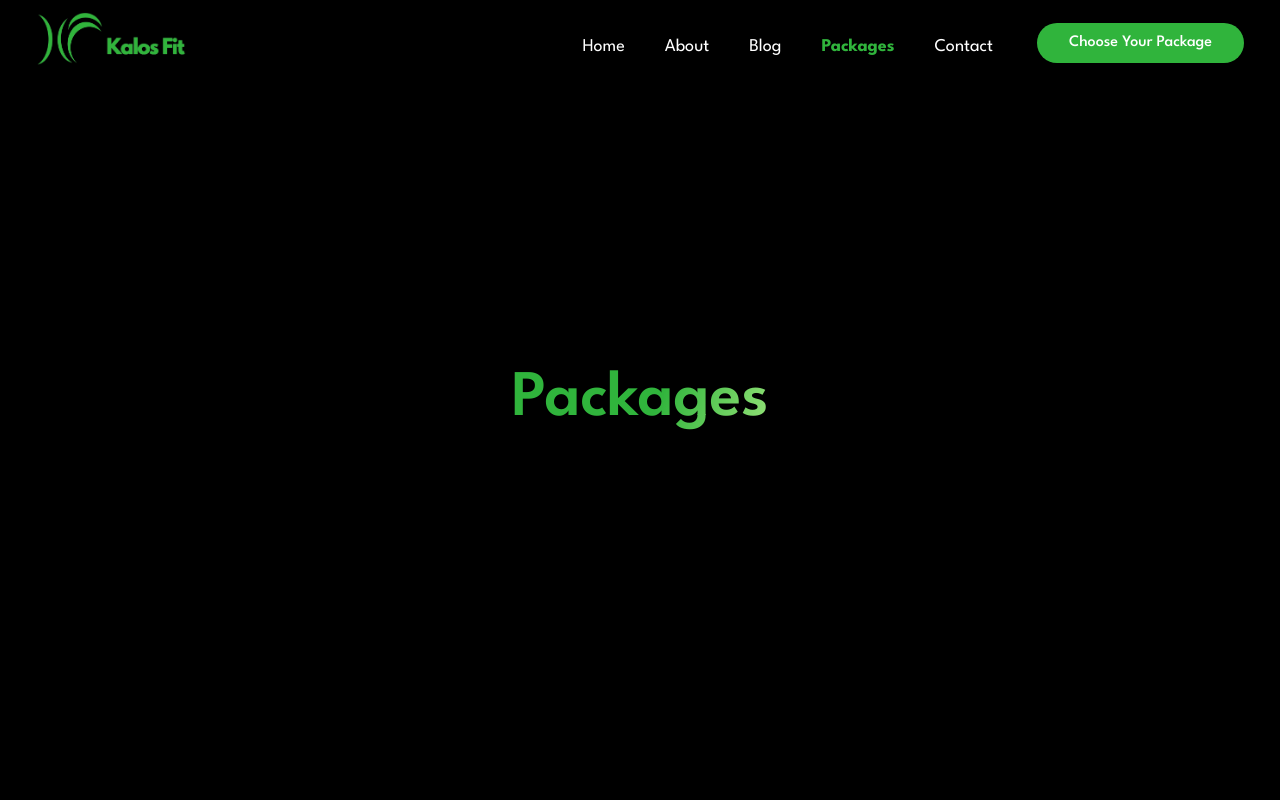
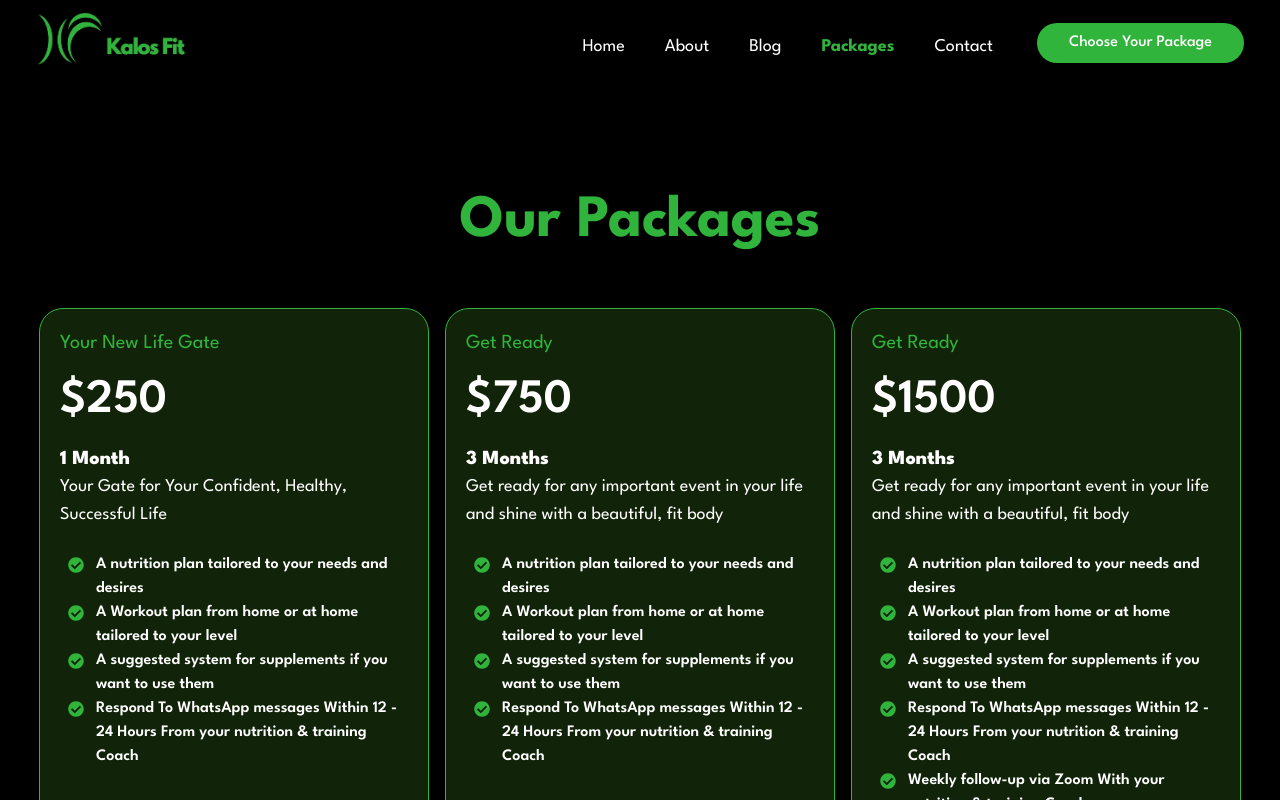
Before and after one commit to mohamed-sayed-elmahdy/kalos-fit, a Next.js app: page /packages in a window 1280 px wide. Shown: the top 800 px of the page. Built offline with nearby package versions, Linux system fonts and the light colour scheme.

Commit message:
Create Package page

```diff
--- /dev/null
+++ b/src/app/components/packages/Packages.jsx
@@ -0,0 +1,112 @@
+"use client";
+import { FaCheckCircle } from "react-icons/fa";
+
+const packages = [
+  {
+    name: "Your New Life Gate",
+    period: "1 Month",
+    price: 250,
+    summary: "Your Gate for Your Confident, Healthy, Successful Life",
+    features: [
+      "A nutrition plan tailored to your needs and desires",
+      "A Workout plan from home or at home tailored to your level",
+      "A suggested system for supplements if you want to use them",
+      "Respond To WhatsApp messages Within 12 - 24 Hours From your nutrition & training Coach",
+    ],
+    bgColor: "#112308",
+    borderColor: "#30B43C",
+    buttonBgColor: "#30B43C",
+    buttonHoverColor: "#7CFF88",
+    textColor: "#30B43C",
+  },
+  {
+    name: "Get Ready",
+    period: "3 Months",
+    price: 750,
+    summary:
+      "Get ready for any important event in your life and shine with a beautiful, fit body",
+    features: [
+      "A nutrition plan tailored to your needs and desires",
+      "A Workout plan from home or at home tailored to your level",
+      "A suggested system for supplements if you want to use them",
+      "Respond To WhatsApp messages Within 12 - 24 Hours From your nutrition & training Coach",
+    ],
+    bgColor: "#112308",
+    borderColor: "#30B43C",
+    buttonBgColor: "#30B43C",
+    buttonHoverColor: "#7CFF88",
+    textColor: "#30B43C",
+  },
+  {
+    name: "Get Ready",
+    period: "3 Months",
+    price: 1500,
+    summary:
+      "Get ready for any important event in your life and shine with a beautiful, fit body",
+    features: [
+      "A nutrition plan tailored to your needs and desires",
+      "A Workout plan from home or at home tailored to your level",
+      "A suggested system for supplements if you want to use them",
+      "Respond To WhatsApp messages Within 12 - 24 Hours From your nutrition & training Coach",
+      "Weekly follow-up via Zoom With your nutrition & training Coach",
+    ],
+    bgColor: "#112308",
+    borderColor: "#30B43C",
+    buttonBgColor: "#30B43C",
+    buttonHoverColor: "#7CFF88",
+    textColor: "#30B43C",
+  },
+];
+
+const PackageCard = ({ pkg }) => (
+  <div
+    className="text-xl  rounded-3xl border p-5 max-w-[390px] flex flex-col justify-between"
+    style={{ borderColor: pkg.borderColor, backgroundColor: pkg.bgColor }}
+  >
+    <div>
+      <div style={{ color: pkg.textColor }}>{pkg.name}</div>
+      <div className="text-5xl my-5 font-semibold">${pkg.price}</div>
+      <div className="text-xl font-extrabold">{pkg.period}</div>
+      <div className="text-lg">{pkg.summary}</div>
+      <ul className="my-6">
+        {pkg.features.map((feature, index) => (
+          <li
+            key={index}
+            className="flex items-start text-base gap-3 text-white font-semibold leading-6 px-2"
+          >
+            <span className="pt-1">
+              <FaCheckCircle
+                className="text-base"
+                style={{ color: pkg.borderColor }}
+              />
+            </span>
+            {feature}
+          </li>
+        ))}
+      </ul>
+    </div>
+    <button
+      className= "self-center w-60 text-black py-2 rounded-full text-xl  transition-all mt-auto"
+      style={{ backgroundColor: pkg.buttonBgColor }}
+      onMouseOver={(e) =>
+        (e.target.style.backgroundColor = pkg.buttonHoverColor)
+      }
+      onMouseOut={(e) => (e.target.style.backgroundColor = pkg.buttonBgColor)}
+    >
+      Start Your Journey
+    </button>
+  </div>
+);
+
+const Packages = () => (
+  <div className="mt-48 mb-28">
+    <h1 className="textgreen text-center text-6xl font-bold">Our Packages</h1>
+    <div className="max-sm:px-1 grid grid-cols-1 md:grid-cols-2 xl:grid-cols-3 gap-4 max-sm:space-y-4 max-sm:flex-col mt-14">
+      {packages.map((pkg, index) => (
+        <PackageCard key={index} pkg={pkg} />
+      ))}
+    </div>
+  </div>
+);
+
+export default Packages;
--- a/src/app/packages/page.jsx
+++ b/src/app/packages/page.jsx
@@ -1,9 +1,10 @@
 import React from "react";
+import Packages from "../components/packages/Packages";
 
 function page() {
   return (
-    <div className="flex justify-center items-center h-[100vh]">
-      <h1 className="h1 text-gradient">Packages</h1>
+    <div className="w-full flex justify-center items-center">
+      <Packages />
     </div>
   );
 }
```
